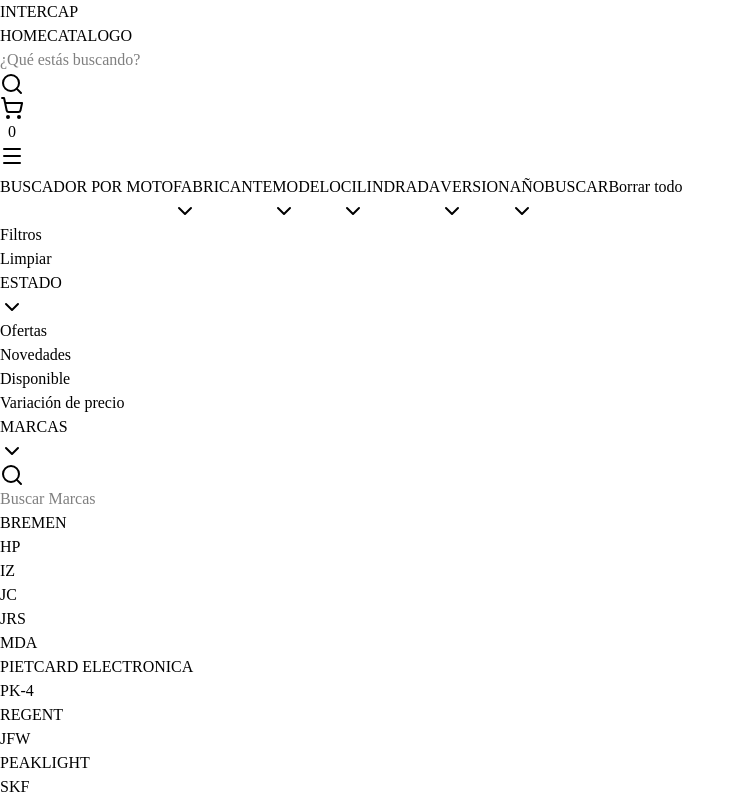
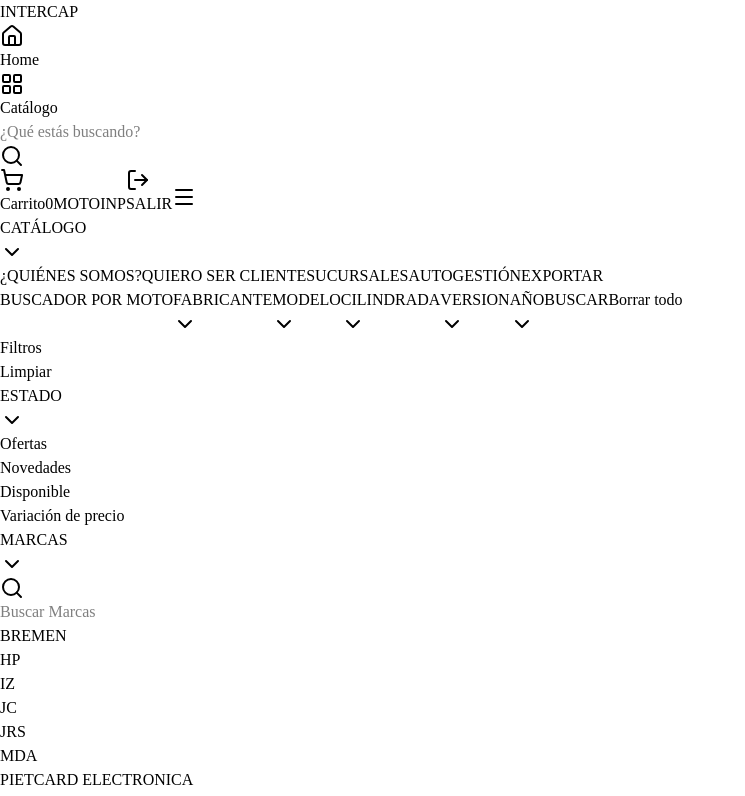
Before and after one commit to efernandez-ui/inp-proyecto, a React (Vite) app in the folder client/: page /catalogo in a window 1280 px wide. Shown: the top 796 px of the page, without its empty margins (0-745 px from the left). Built offline with nearby package versions, Linux system fonts and the light colour scheme.

Commit message:
Refactor Header component with expanded functionality and update page imports
Replit-Commit-Author: Agent

```diff
--- a/client/src/components/layout/Header.tsx
+++ b/client/src/components/layout/Header.tsx
@@ -1,64 +1,132 @@
 import { Link, useLocation } from "wouter";
-import { Search, ShoppingCart, Menu, User, LogIn } from "lucide-react";
-import { Button } from "@/components/ui/button";
+import { Search, ShoppingCart, Home, LayoutGrid, ChevronDown, LogOut } from "lucide-react";
 import { Input } from "@/components/ui/input";
 import { Sheet, SheetContent, SheetTrigger } from "@/components/ui/sheet";
+import { Button } from "@/components/ui/button";
+import { Menu } from "lucide-react";
+
+const NAV_LINKS = [
+  { label: "CATÁLOGO", href: "/catalogo", hasDropdown: true },
+  { label: "¿QUIÉNES SOMOS?", href: "/quienes-somos" },
+  { label: "QUIERO SER CLIENTE", href: "/quiero-ser-cliente" },
+  { label: "SUCURSALES", href: "/sucursales" },
+  { label: "AUTOGESTIÓN", href: "/autogestion" },
+  { label: "EXPORTAR", href: "/exportar" },
+];
 
 export function Header() {
   const [location] = useLocation();
 
   return (
     <div className="flex flex-col w-full fixed top-0 z-50 shadow-lg">
-      {/* Main Header - Gradient Dark */}
-      <header className="bg-intercap-blue-dark py-0 h-16 border-b border-white/5">
-        <div className="container mx-auto px-4 h-full flex items-center gap-4 justify-between">
+
+      {/* ── ROW 1: Logo · Nav pills · Search · Cart · Brand · Exit ── */}
+      <header className="bg-intercap-blue-dark h-14 border-b border-white/5">
+        <div className="mx-auto px-6 h-full flex items-center gap-3 max-w-[1800px]">
 
           {/* Logo */}
-          <Link href="/" className="flex items-center gap-2 group shrink-0 text-white no-underline">
-               <div className="w-2 h-7 rounded-[3px] bg-intercap-blue-main"></div>
-               <span className="font-display font-black text-[1.8rem] leading-none tracking-tighter uppercase">INTERCAP</span>
+          <Link href="/" className="flex items-center gap-2 shrink-0 text-white no-underline mr-2">
+            <div className="w-[5px] h-7 rounded-[3px] bg-intercap-blue-main" />
+            <span className="font-display font-black text-[1.6rem] leading-none tracking-tight uppercase">
+              INTERCAP
+            </span>
           </Link>
 
-          {/* Desktop Navigation */}
-          <nav className="hidden lg:flex gap-4 ml-4">
-            <Link href="/" className={`text-white font-black text-[11px] tracking-tighter px-3 py-2 rounded-lg hover:bg-white/5 transition-all ${location === '/' ? 'text-intercap-blue-main' : ''}`}>HOME</Link>
-            <Link href="/catalogo" className={`text-white font-black text-[11px] tracking-tighter px-3 py-2 rounded-lg hover:bg-white/5 transition-all ${location === '/catalogo' ? 'text-intercap-blue-main' : ''}`}>CATALOGO</Link>
+          {/* Pill nav buttons (desktop) */}
+          <nav className="hidden lg:flex items-center gap-2">
+            <Link
+              href="/"
+              className={`flex items-center gap-1.5 text-[11px] font-bold px-3 py-1.5 rounded-full border transition-all
+                ${location === "/"
+                  ? "bg-white text-intercap-blue-dark border-white"
+                  : "bg-white/10 text-white border-white/20 hover:bg-white/20"}`}
+            >
+              <Home className="w-3 h-3" />
+              Home
+            </Link>
+            <Link
+              href="/catalogo"
+              className={`flex items-center gap-1.5 text-[11px] font-bold px-3 py-1.5 rounded-full border transition-all
+                ${location === "/catalogo"
+                  ? "bg-white text-intercap-blue-dark border-white"
+                  : "bg-transparent text-white border-white/30 hover:bg-white/10"}`}
+            >
+              <LayoutGrid className="w-3 h-3" />
+              Catálogo
+            </Link>
           </nav>
 
-          {/* Search Bar */}
-          <div className="flex-1 max-w-lg w-full ml-auto flex items-center gap-2">
-            <div className="relative w-full hidden md:block">
+          {/* Search bar */}
+          <div className="flex-1 max-w-xl hidden md:block">
+            <div className="relative">
               <Input
                 type="search"
                 placeholder="¿Qué estás buscando?"
-                className="h-[40px] rounded-[4px] bg-white/10 text-white border-white/10 px-4 placeholder:text-gray-500 w-full focus-visible:ring-1 focus-visible:ring-intercap-blue-main font-black text-[11px] tracking-tighter uppercase"
+                className="h-9 rounded-full bg-white/10 text-white border-white/15 pl-4 pr-10 placeholder:text-gray-400 w-full focus-visible:ring-1 focus-visible:ring-intercap-blue-main text-[12px] font-medium"
               />
-              <Search className="absolute right-3 top-1/2 -translate-y-1/2 text-gray-500 w-4 h-4" />
+              <Search className="absolute right-3 top-1/2 -translate-y-1/2 text-gray-400 w-4 h-4" />
+            </div>
           </div>
 
-            <button className="flex items-center justify-center w-[40px] h-[40px] rounded-[4px] bg-white/5 text-gray-200 border border-white/10 hover:border-intercap-blue-main transition-colors relative">
+          {/* Spacer */}
+          <div className="flex-1" />
+
+          {/* Cart */}
+          <button className="hidden md:flex items-center gap-2 bg-white/8 hover:bg-white/15 border border-white/15 rounded-lg px-3 h-9 text-white transition-colors relative">
             <ShoppingCart className="w-4 h-4" />
-              <div className="absolute -top-1 -right-1 w-4 h-4 bg-intercap-orange rounded-full text-[9px] font-black flex items-center justify-center text-white">0</div>
+            <span className="text-[11px] font-bold uppercase tracking-tight">Carrito</span>
+            <span className="bg-intercap-orange text-white text-[9px] font-black rounded-full min-w-[18px] h-[18px] flex items-center justify-center px-1 ml-1">
+              0
+            </span>
           </button>
-          </div>
 
+          {/* Brand name */}
+          <span className="hidden lg:block text-white font-black text-[13px] tracking-widest uppercase ml-2">
+            MOTOINP
+          </span>
 
-             {/* Mobile Menu Trigger */}
+          {/* Exit / Salir */}
+          <button className="hidden md:flex items-center gap-2 bg-green-600 hover:bg-green-500 text-white text-[11px] font-bold px-4 h-9 rounded-lg transition-colors ml-1">
+            <LogOut className="w-3.5 h-3.5" />
+            SALIR
+          </button>
+
+          {/* Mobile menu trigger */}
           <Sheet>
             <SheetTrigger asChild>
-                  <Button size="icon" variant="ghost" className="lg:hidden text-white ml-2">
-                    <Menu className="w-6 h-6" />
+              <Button size="icon" variant="ghost" className="lg:hidden text-white ml-1">
+                <Menu className="w-5 h-5" />
               </Button>
             </SheetTrigger>
-                <SheetContent side="left" className="bg-brand-fg text-white border-r-white/10">
+            <SheetContent side="left" className="bg-intercap-blue-dark text-white border-r border-white/10">
               <nav className="flex flex-col gap-4 mt-8">
-                    <Link href="/" className="text-lg font-bold">Home</Link>
-                    <Link href="/catalogo" className="text-lg font-bold">Catálogo</Link>
+                <Link href="/" className="text-base font-bold">Home</Link>
+                {NAV_LINKS.map((link) => (
+                  <Link key={link.href} href={link.href} className="text-base font-bold">
+                    {link.label}
+                  </Link>
+                ))}
               </nav>
             </SheetContent>
           </Sheet>
         </div>
       </header>
+
+      {/* ── ROW 2: Main navigation links ── */}
+      <nav className="hidden lg:flex bg-[#0d1730] border-b border-white/5 h-10 items-center justify-center gap-1">
+        {NAV_LINKS.map((link) => (
+          <Link
+            key={link.href}
+            href={link.href}
+            className={`flex items-center gap-1 text-[11px] font-bold tracking-wide uppercase px-4 h-full hover:text-intercap-blue-main transition-colors
+              ${location === link.href ? "text-intercap-blue-main" : "text-white/80"}`}
+          >
+            {link.label}
+            {link.hasDropdown && <ChevronDown className="w-3 h-3 opacity-60" />}
+          </Link>
+        ))}
+      </nav>
+
     </div>
   );
 }
--- a/client/src/pages/catalog.tsx
+++ b/client/src/pages/catalog.tsx
@@ -121,7 +121,7 @@ export default function Catalog() {
   const dailyDeals = PRODUCTS.filter(p => p.originalPrice && p.originalPrice > p.price).slice(0, 6);
 
   return (
-    <div className="min-h-screen bg-intercap-bg flex flex-col font-sans pt-16">
+    <div className="min-h-screen bg-intercap-bg flex flex-col font-sans pt-24">
       <Header />
 
       <div className="bg-intercap-blue-dark border-t border-white/5 py-3 sticky top-16 z-30 mb-5">
--- a/client/src/pages/home.tsx
+++ b/client/src/pages/home.tsx
@@ -23,7 +23,7 @@ export default function Home() {
   const compactProducts = PRODUCTS.slice(12, 20);
 
   return (
-    <div className="min-h-screen bg-white flex flex-col font-sans pt-16">
+    <div className="min-h-screen bg-white flex flex-col font-sans pt-24">
       <Header />
 
       <main className="flex-1">
```
Also changed, not shown: attached_assets/imagen_1784384633336.png (added). Lines whose indentation alone changed are shown as unchanged.
